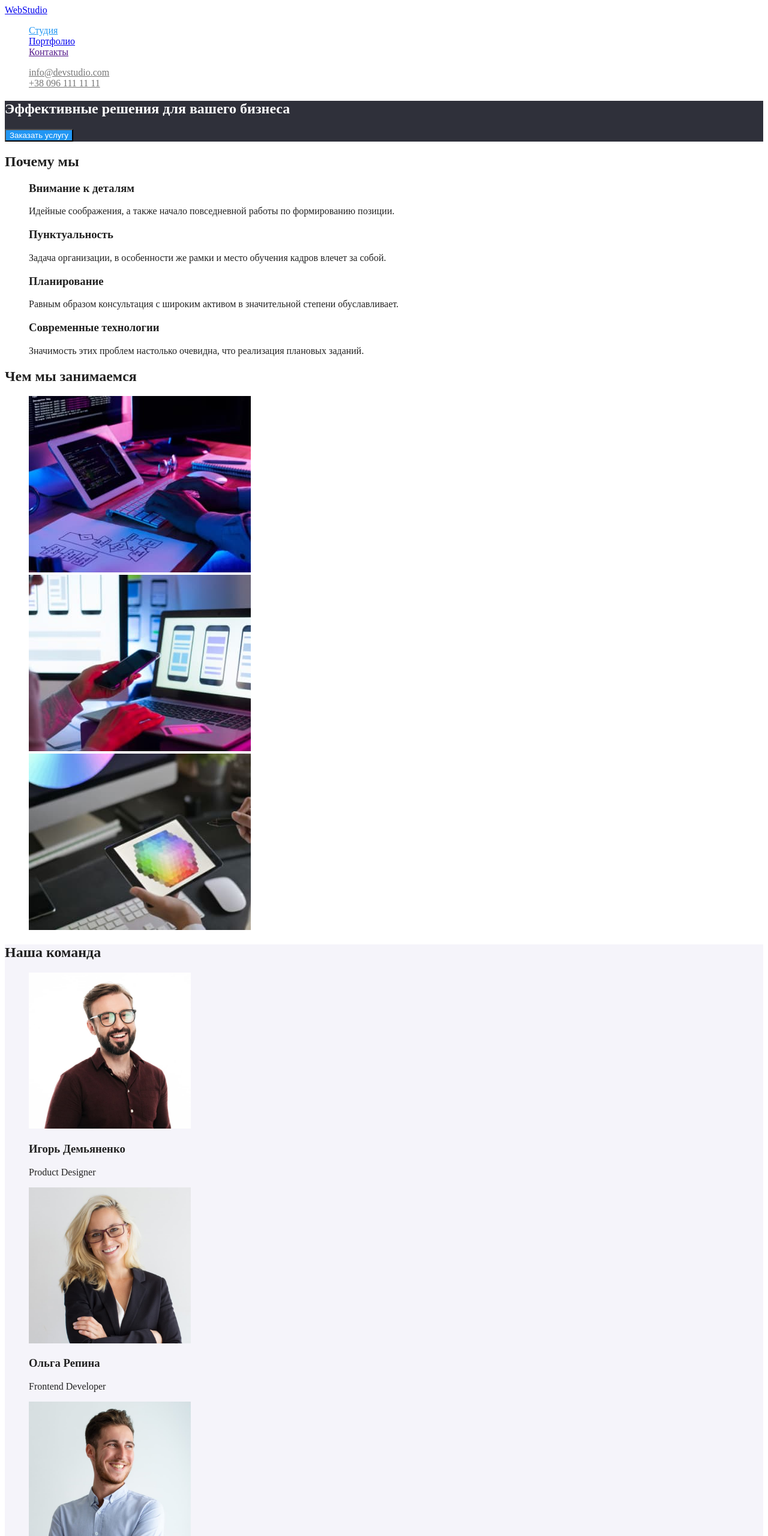
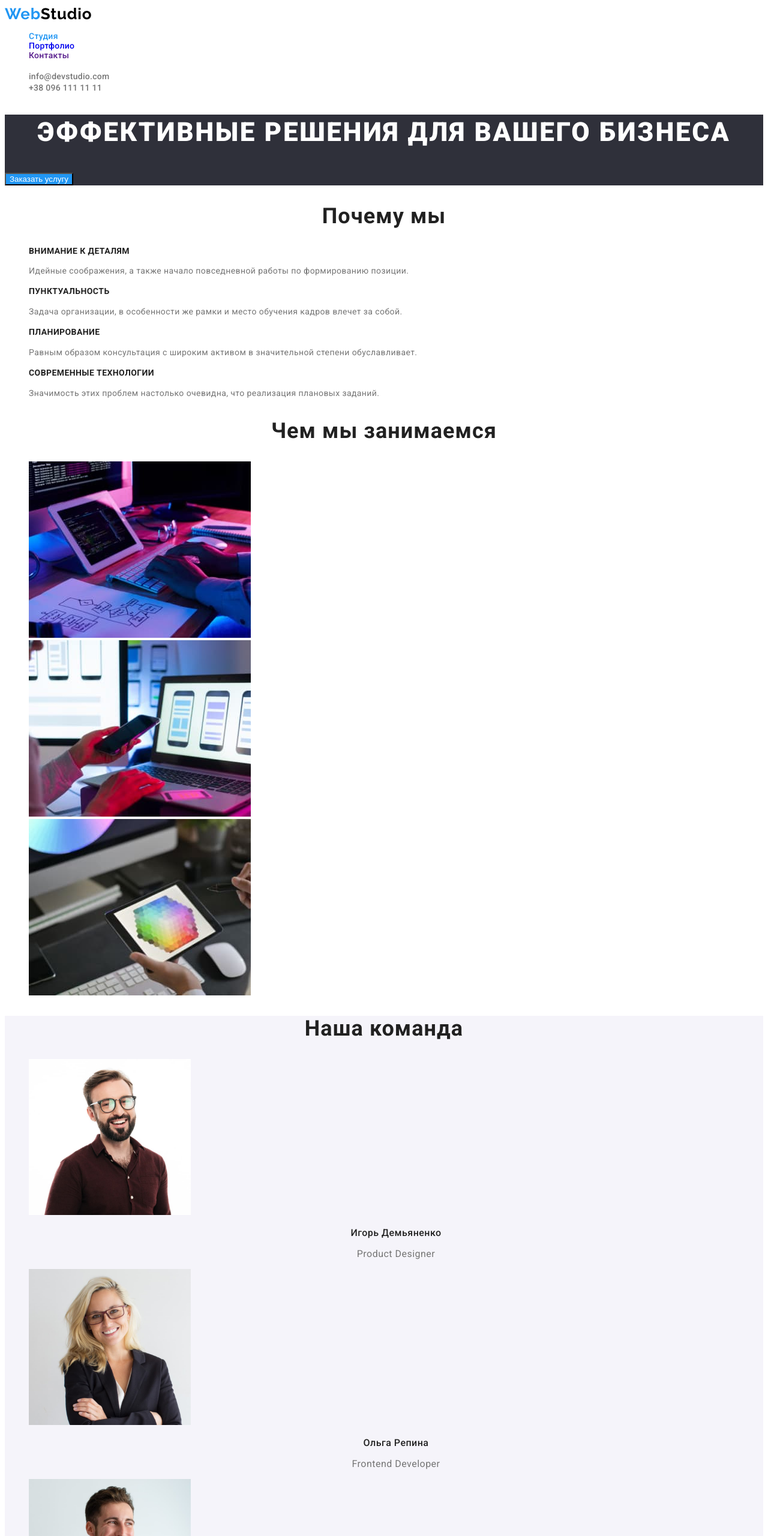
Before and after one commit to KelWest714/goit-markup-hw-02, a plain HTML site: page index.html in a window 1280 px wide. Shown: the top 2560 px of the page at 60% size. Drawn offline with Linux system fonts and the light colour scheme.

Commit message:
End-text

```diff
--- a/CSS/styles.css
+++ b/CSS/styles.css
@@ -20,13 +20,43 @@
 body {
   color: var(--primary-text-color);
   background-color: var(--white-color);
+  font-family: Roboto, sans-serif;
 }
 
 .list {
   list-style: none;
 }
 
+/* Logo */
+
+.logo {
+  color: var(--accent-color);
+
+  font-family: Raleway, sans-serif;
+  font-weight: 700;
+  font-size: 26px;
+  line-height: 1.19;
+  letter-spacing: 0.03em;
+
+  text-decoration: none;
+}
+
+.accent {
+  color: #000000;
+}
+
 /* site nav */
+
+.site-nav.list {
+  font-weight: 500;
+  font-size: 14px;
+  line-height: 1.14;
+  letter-spacing: 0.02em;
+}
+
+.site-nav .link {
+  text-decoration: none;
+}
 
 .site-nav .link:hover,
 .site-nav .link:focus {
@@ -35,12 +65,21 @@ body {
 
 .site-nav .link.current {
   color: var(--accent-color);
+
+  text-decoration: none;
 }
 
 /* auth-nav */
 
 .auth-nav .contact {
   color: var(--secondary-text-color);
+
+  font-weight: 500;
+  font-size: 14px;
+  line-height: 1.14;
+  letter-spacing: 0.02em;
+
+  text-decoration: none;
 }
 
 .auth-nav .contact:hover,
@@ -56,11 +95,13 @@ body {
 
 .hero-title {
   color: var(--white-color);
-}
 
-/* features */
-
-.features {
+  font-weight: 900;
+  font-size: 44px;
+  line-height: 1.36;
+  text-align: center;
+  letter-spacing: 0.06em;
+  text-transform: uppercase;
 }
 
 /* button */
@@ -68,6 +109,7 @@ body {
 .button {
   color: var(--white-color);
   background-color: var(--accent-color);
+  cursor: pointer;
 }
 
 .button.primary {
@@ -81,10 +123,70 @@ body {
   background-color: var(--accent-color);
 }
 
+/* Секция почему мы */
+
+.section-title {
+  font-weight: 700;
+  font-size: 36px;
+  line-height: 1.17;
+  text-align: center;
+  letter-spacing: 0.03em;
+}
+
+.feature-list .title {
+  font-weight: 700;
+  font-size: 14px;
+  line-height: 1.14;
+  letter-spacing: 0.03em;
+  text-transform: uppercase;
+}
+
+.feature-list .text {
+  font-size: 14px;
+  line-height: 1.7;
+  letter-spacing: 0.03em;
+
+  color: var(--secondary-text-color);
+}
+
 /* section team */
 
 .team {
   background-color: var(--secondary-background);
+}
+
+.team-title {
+  font-weight: 500;
+  font-size: 16px;
+  line-height: 1.19;
+  text-align: center;
+  letter-spacing: 0.03em;
+}
+
+.text-team {
+  color: var(--secondary-text-color);
+
+  font-size: 16px;
+  line-height: 1.19;
+  text-align: center;
+  letter-spacing: 0.03em;
+}
+
+/* portfolio */
+
+.portfolio-title {
+  font-weight: 700;
+  font-size: 18px;
+  line-height: 2;
+  letter-spacing: 0.06em;
+}
+
+.portfolio-text {
+  color: var(--secondary-text-color);
+
+  font-size: 16px;
+  line-height: 1.7;
+  letter-spacing: 0.03em;
 }
 
 /* footer */
@@ -93,10 +195,36 @@ body {
   background-color: var(--background-footer);
 }
 
+.accent-footer {
+  color: var(--white-color);
+}
+
 .address .adr {
   color: var(--white-color);
+
+  font-size: 14px;
+  line-height: 1.7;
+  letter-spacing: 0.03em;
+
+  text-decoration: none;
+}
+
+.address .adr:hover,
+.address .adr:focus {
+  color: var(--accent-color);
 }
 
 .address .footcont {
   color: var(--color-footer);
+
+  font-size: 14px;
+  line-height: 1.7;
+  letter-spacing: 0.03em;
+
+  text-decoration: none;
 }
+
+.address .footcont:hover,
+.address .footcont:focus {
+  color: var(--accent-color);
+}
--- a/index.html
+++ b/index.html
@@ -5,13 +5,17 @@
     <meta http-equiv="X-UA-Compatible" content="IE=edge" />
     <meta name="viewport" content="width=device-width, initial-scale=1.0" />
     <title>Студия</title>
+    <link
+      href="https://fonts.googleapis.com/css2?family=Raleway:wght@700&family=Roboto:wght@400;500;700;900&display=swap"
+      rel="stylesheet"
+    />
     <link rel="stylesheet" href="CSS/styles.css" />
   </head>
   <body>
     <!--Шапка сайта-->
     <header>
       <nav>
-        <a href="./index.html" class="logo">WebStudio</a>
+        <a href="./index.html" class="logo">Web<span class="accent">Studio</span></a>
 
         <ul class="site-nav list">
           <li><a href="./index.html" class="link current">Студия</a></li>
@@ -34,33 +38,37 @@
       </section>
       <!--Секция почему мы-->
       <section>
-        <h2>Почему мы</h2>
-        <ul class="features list">
+        <h2 class="section-title">Почему мы</h2>
+        <ul class="list feature-list">
           <li>
-            <h3>Внимание к деталям</h3>
-            <p>Идейные соображения, а также начало повседневной работы по формированию позиции.</p>
+            <h3 class="title">Внимание к деталям</h3>
+            <p class="text">
+              Идейные соображения, а также начало повседневной работы по формированию позиции.
+            </p>
           </li>
           <li>
-            <h3>Пунктуальность</h3>
-            <p>
+            <h3 class="title">Пунктуальность</h3>
+            <p class="text">
               Задача организации, в особенности же рамки и место обучения кадров влечет за собой.
             </p>
           </li>
           <li>
-            <h3>Планирование</h3>
-            <p>
+            <h3 class="title">Планирование</h3>
+            <p class="text">
               Равным образом консультация с широким активом в значительной степени обуславливает.
             </p>
           </li>
           <li>
-            <h3>Современные технологии</h3>
-            <p>Значимость этих проблем настолько очевидна, что реализация плановых заданий.</p>
+            <h3 class="title">Современные технологии</h3>
+            <p class="text">
+              Значимость этих проблем настолько очевидна, что реализация плановых заданий.
+            </p>
           </li>
         </ul>
       </section>
       <!--Секция Чем занимаемся-->
       <section>
-        <h2>Чем мы занимаемся</h2>
+        <h2 class="section-title">Чем мы занимаемся</h2>
         <ul class="list">
           <li>
             <img src="images/box1.jpg" alt="картинка1" width="370" height="294" />
@@ -75,34 +83,34 @@
       </section>
       <!--Секция наша команда-->
       <section class="team">
-        <h2>Наша команда</h2>
+        <h2 class="section-title">Наша команда</h2>
         <ul class="list">
           <li>
             <img src="images/img0.jpg" alt="фото1" width="270" height="260" />
-            <h3>Игорь Демьяненко</h3>
-            <p>Product Designer</p>
+            <h3 class="team-title">Игорь Демьяненко</h3>
+            <p class="text-team">Product Designer</p>
           </li>
           <li>
             <img src="images/img1.jpg" alt="фото2" width="270" height="260" />
-            <h3>Ольга Репина</h3>
-            <p>Frontend Developer</p>
+            <h3 class="team-title">Ольга Репина</h3>
+            <p class="text-team">Frontend Developer</p>
           </li>
           <li>
             <img src="images/img2.jpg" alt="фото3" width="270" height="260" />
-            <h3>Николай Тарасов</h3>
-            <p>Marketing</p>
+            <h3 class="team-title">Николай Тарасов</h3>
+            <p class="text-team">Marketing</p>
           </li>
           <li>
             <img src="images/img3.jpg" alt="фото4" width="270" height="260" />
-            <h3>Михаил Ермаков</h3>
-            <p>UI Designer</p>
+            <h3 class="team-title">Михаил Ермаков</h3>
+            <p class="text-team">UI Designer</p>
           </li>
         </ul>
       </section>
     </main>
     <!--Подвал-->
     <footer class="foot">
-      <a href="index.html">WebStudio</a>
+      <a href="index.html" class="logo">Web<span class="accent-footer">Studio</span></a>
       <address>
         <ul class="list address">
           <li>
```
Also changed, not shown: portfolio.html (+25 -21 lines).
